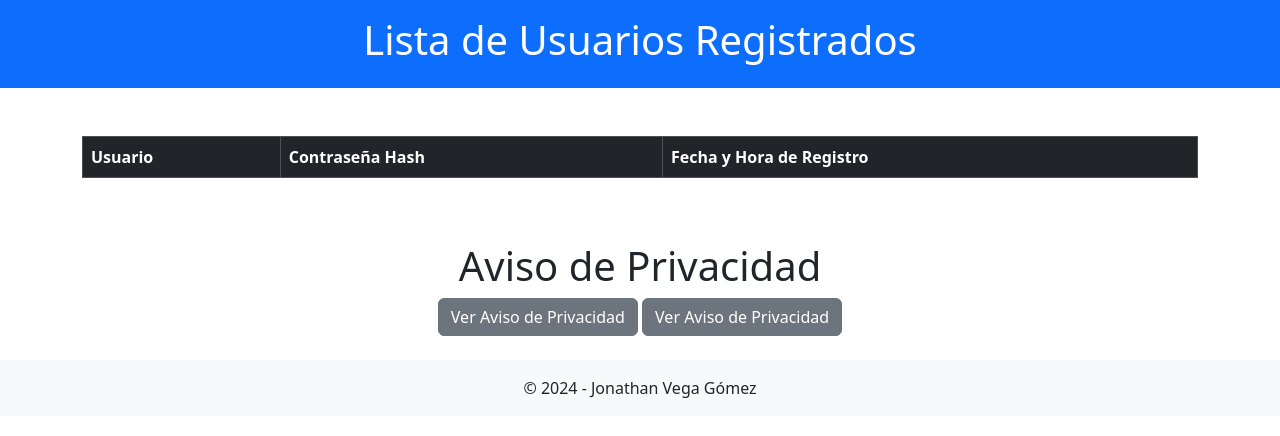
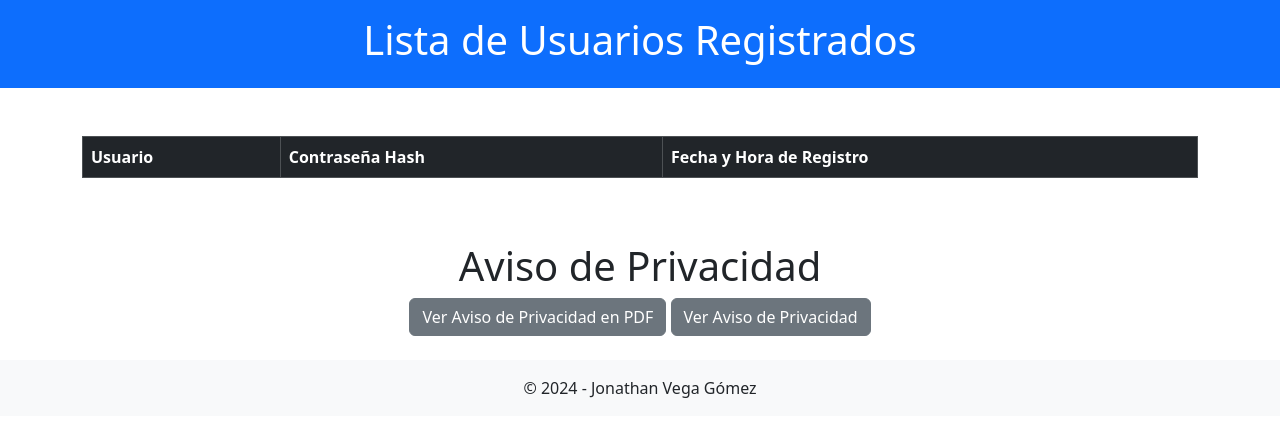
Before and after one commit to JonaVeg/Encriptaci-n-Hash, a plain HTML site: page inicio.html in a window 1280 px wide. Drawn offline with nearby package versions, Linux system fonts and the light colour scheme; no server answers.

Commit message:
Privacidad

```diff
--- a/inicio.html
+++ b/inicio.html
@@ -45,7 +45,7 @@
         <button
             class="btn btn-secondary"
             onclick="window.open('Producto1 Seguridad (1).pdf', '_blank')">
-            Ver Aviso de Privacidad
+            Ver Aviso de Privacidad en PDF
         </button>
 
         <button
```
